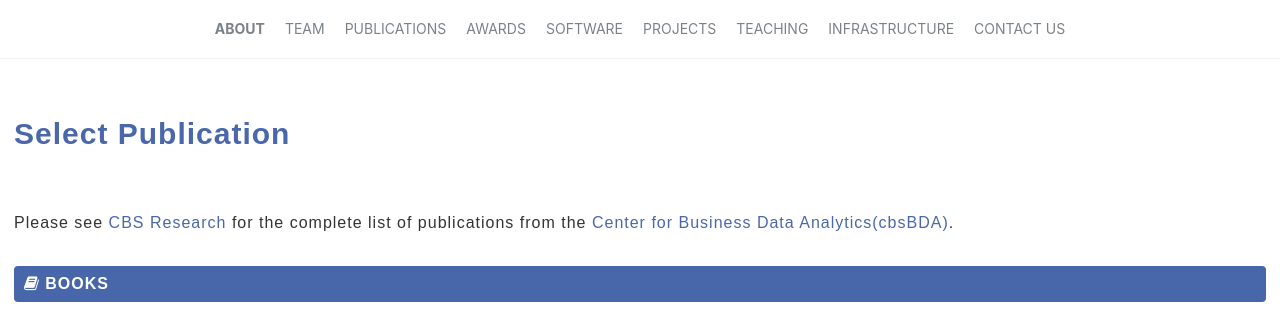
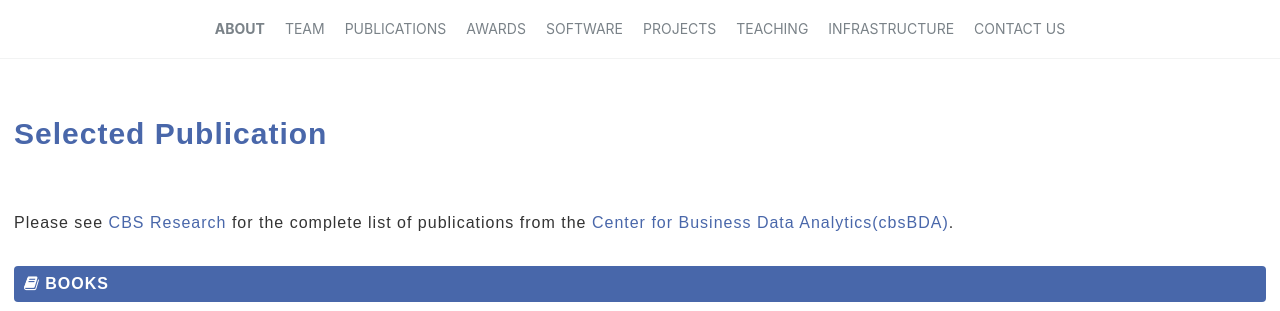
Before and after one commit to cbsBDA/cbsBDA-homepage, a Jekyll site: the page built from _pages/publications.md, in a window 1280 px wide. Shown: the top 311 px of the page. Built offline with Jekyll 4.4.1, drawn with Linux system fonts in a browser that asks for light colours; nearby versions of some CDN libraries.

Commit message:
Update publications.md

```diff
--- a/_pages/publications.md
+++ b/_pages/publications.md
@@ -15,7 +15,7 @@ author_profile: true
       <div class="col-lg-8 col-lg-offset-2 m-0">
         <div class="wow bounceInDown m-0" data-wow-delay="0.4s">
           <div class="section-heading">
-            <h2 class="text-left">Select Publication</h2>
+            <h2 class="text-left">Selected Publication</h2>
             </div>
           </div>
         </div>
```
